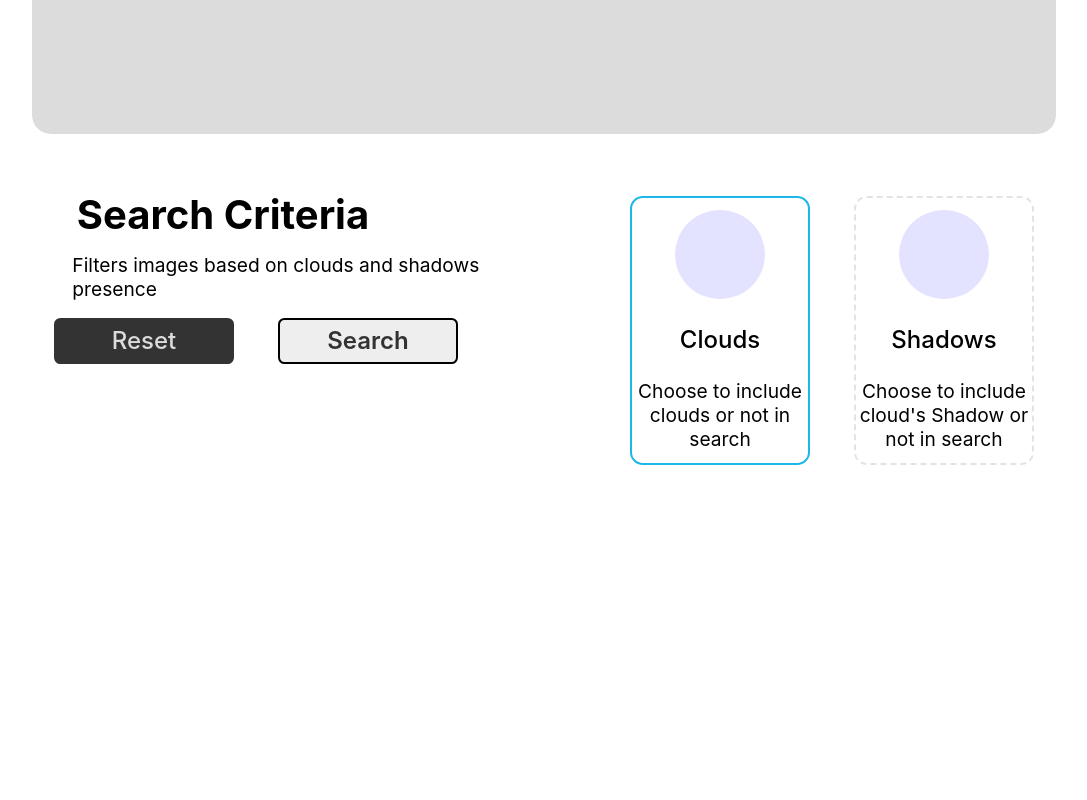
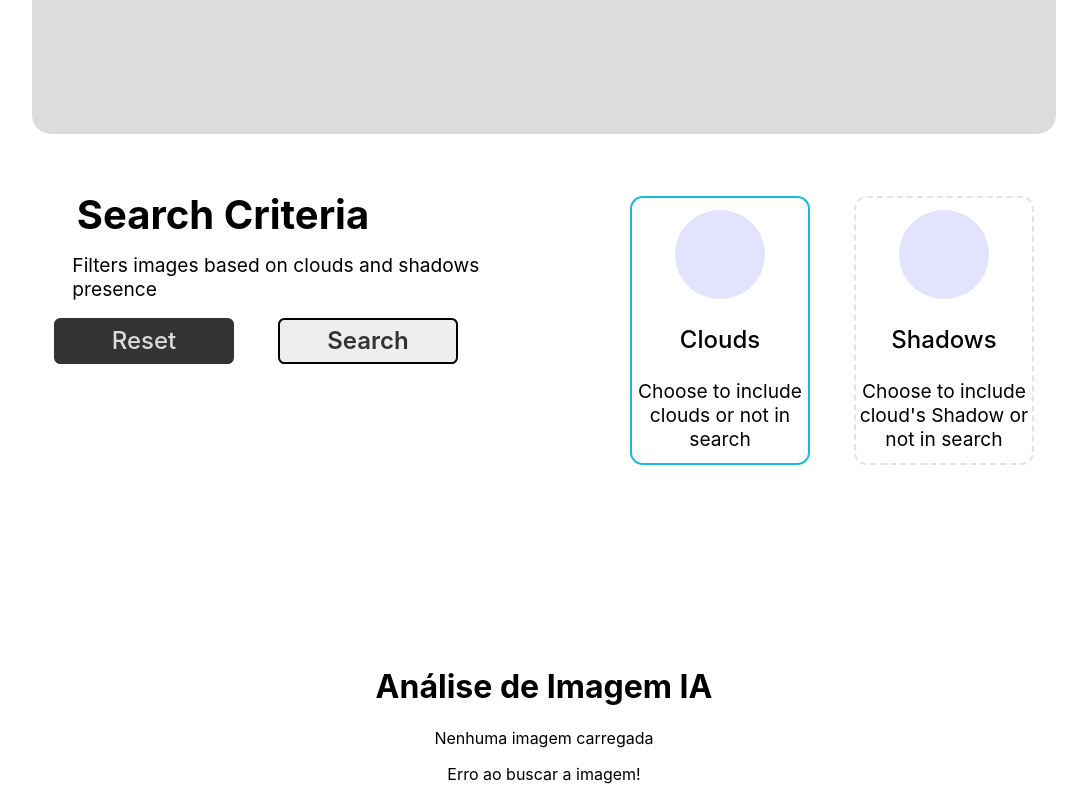
Before and after one commit to CloudSparkTeam/cloudSpark-web, a React (Create React App) app: page / in a window 1280 px wide. Shown: the part 1514-2314 px from the top of the page, without its empty margins (96-1183 px from the left). Before the commit the page ends 2104 px from the top, so only its background shows below. Built offline with nearby package versions, Linux system fonts and the light colour scheme; no server answers.

Commit message:
feat: adição da função de buscar imagem tratada pela IA no backend

```diff
--- a/src/App.tsx
+++ b/src/App.tsx
@@ -1,13 +1,13 @@
 import React from 'react';
 import Navbar from "./Componets/Navbar/App"
-import MyComponent from './Pages/Home/App';
+import Home from './Pages/Home/App';
 import './App.css'
 
 const App = () => {
   return (
     <div className='App'>
       <Navbar/>
-      <MyComponent />
+      <Home />
     </div>
   );
 };
--- a/src/Componets/Carrosel/style.css
+++ b/src/Componets/Carrosel/style.css
@@ -31,7 +31,6 @@
   background-color: rgb(0, 0, 0, 0.2);
   border-top-right-radius: 20px;
   border-bottom-right-radius: 20px;
-
 }
 
 .img-slider-btnL {
--- /dev/null
+++ b/src/Componets/ImagemTratada/ImagemTratada.tsx
@@ -0,0 +1,60 @@
+import React, { useState, useEffect } from 'react';
+import axios from 'axios';
+
+const App: React.FC = () => {
+  const [imageUrl, setImageUrl] = useState<string | null>(null);
+  const [loading, setLoading] = useState<boolean>(false);
+  const [error, setError] = useState<string | null>(null);
+
+  // Função simulada de quando o usuário finaliza a seleção de uma área no mapa
+  const handleAreaSelection = () => {
+    // Esta função seria chamada automaticamente após a seleção no mapa
+    fetchImage();
+  };
+
+  // Função para buscar a imagem tratada do backend
+  const fetchImage = async () => {
+    setLoading(true);
+    setError(null);
+
+    try {
+      // Chamada ao backend para buscar a imagem tratada
+      const response = await axios.get('https://api.exemplo.com/imagem-tratada', {
+        responseType: 'blob', // Espera um arquivo de imagem do backend
+      });
+
+      const imageBlob = URL.createObjectURL(response.data);
+      setImageUrl(imageBlob);
+    } catch (err) {
+      setError('Erro ao buscar a imagem!');
+    } finally {
+      setLoading(false);
+    }
+  };
+
+  // useEffect para simular a chamada da função de seleção de área no mapa
+  useEffect(() => {
+    // Simulando a seleção de área e chamando a função para buscar a imagem
+    handleAreaSelection();
+  }, []); // Este useEffect simula o comportamento após a seleção de área
+
+  return (
+    <div className="min-h-screen bg-gray-100 flex flex-col justify-center items-center">
+      <h1 className="text-3xl font-bold mb-6">Análise de Imagem IA</h1>
+
+      {loading ? (
+        <p className="text-gray-600">Carregando imagem...</p>
+      ) : (
+        imageUrl ? (
+          <img src={imageUrl} alt="Imagem Tratada" className="w-full max-w-md" />
+        ) : (
+          <p className="text-gray-600">Nenhuma imagem carregada</p>
+        )
+      )}
+
+      {error && <p className="text-red-500">{error}</p>}
+    </div>
+  );
+};
+
+export default App;
--- a/src/Pages/Home/App.tsx
+++ b/src/Pages/Home/App.tsx
@@ -5,6 +5,7 @@ import Carrosel from "../../Componets/Carrosel/Carrosel"
 import foto1 from "../../Images/foto1.png";
 import foto2 from "../../Images/foto2.png";
 import foto3 from "../../Images/foto3.png";
+import ImagemTratada from '../../Componets/ImagemTratada/ImagemTratada';
 
 const App = () => {
   const [CriteriaC, setCriteriaC] = useState(false)
@@ -93,12 +94,13 @@ const App = () => {
             <div className='FilterSelectItemR1'></div>
             <div className='FilterSelectItemR2'>Shadows</div>
             <div className='FilterSelectItemR3'>Choose to include cloud's Shadow or not in search</div>
+
           </div>
 
         </div>
 
       </div>
-
+      <ImagemTratada />
     </div>
   );
 };
```
